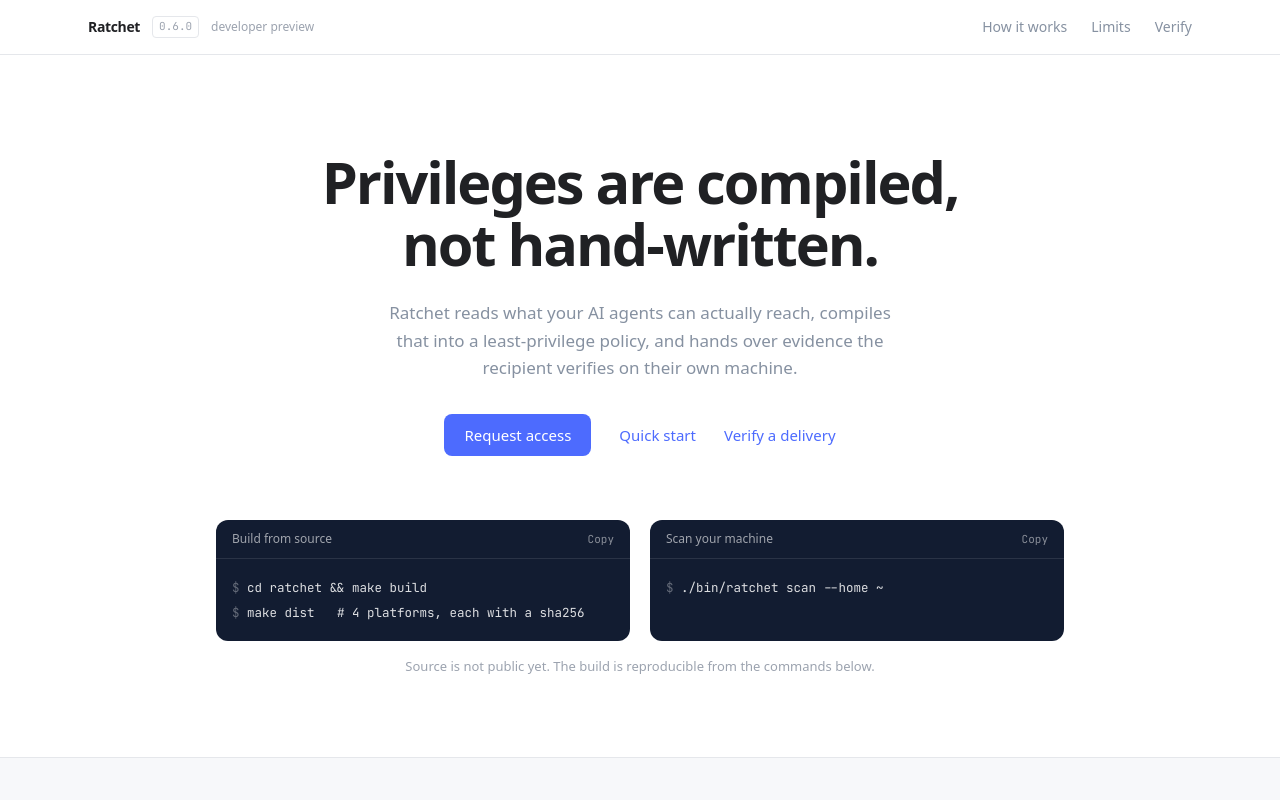
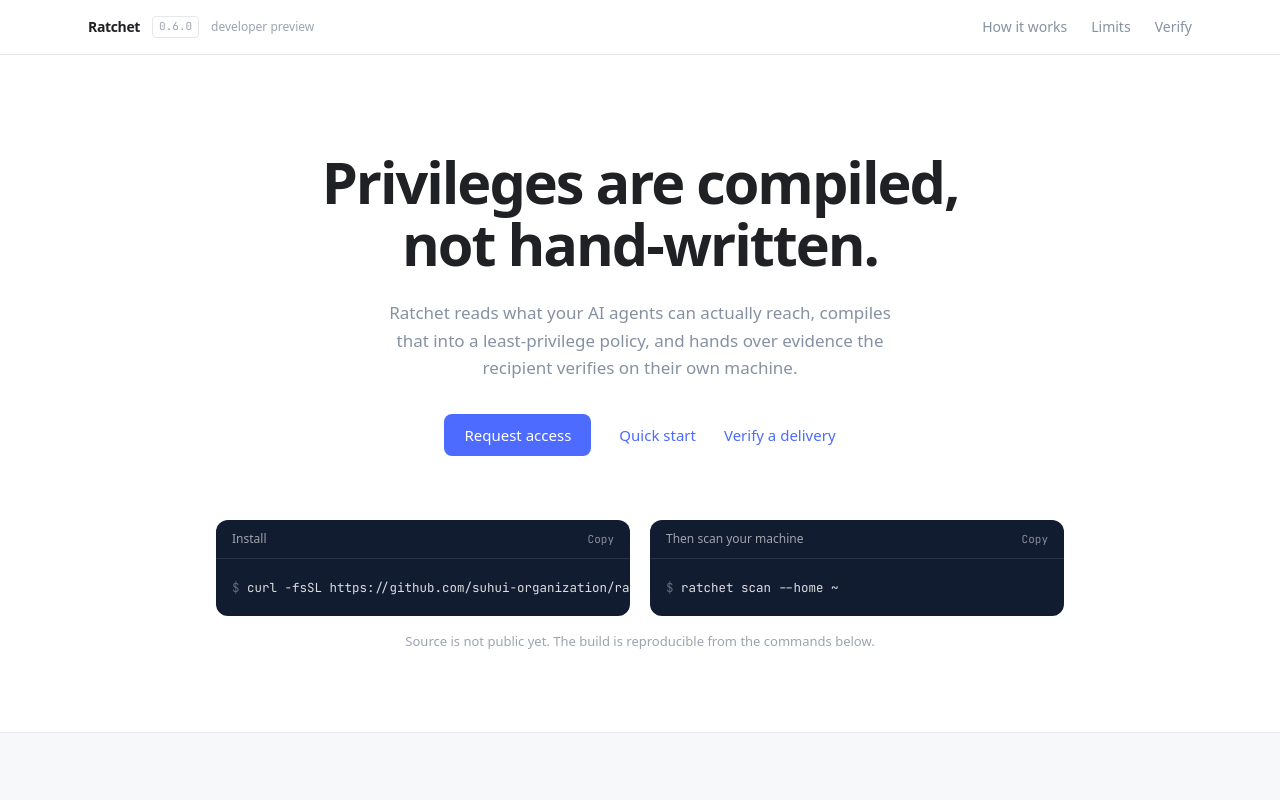
Before and after one commit to suhui-organization/ratchet, a Nuxt app in the folder web/: page / in a window 1280 px wide. Shown: the top 800 px of the page. Built offline with nearby package versions, Linux system fonts and the light colour scheme.

Commit message:
site: installUrl 指向 GitHub Releases，主页显示一条命令安装

```diff
--- a/web/app/site.ts
+++ b/web/app/site.ts
@@ -25,7 +25,7 @@
    *   curl -fsSL <installUrl>/install.sh | sh
    * 产物由 `make dist` 生成，把 dist/ 与 install.sh 放在同一个目录即可。
    */
-  installUrl: '',
+  installUrl: 'https://github.com/suhui-organization/ratchet/releases/latest/download',
   /** 无下载地址时的联系入口。 */
   contactUrl: 'mailto:ratchet@example.com?subject=Ratchet%20access',
   /** 源码获取方式（仓库暂不公开，写清楚而不是留假链接）。 */
```
